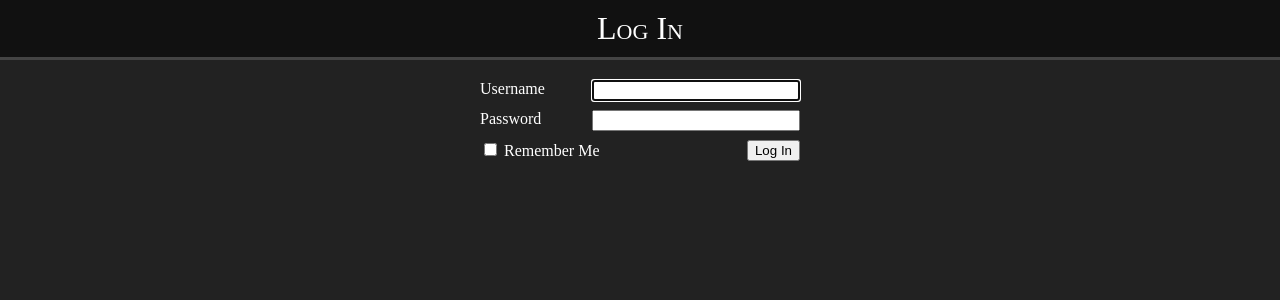
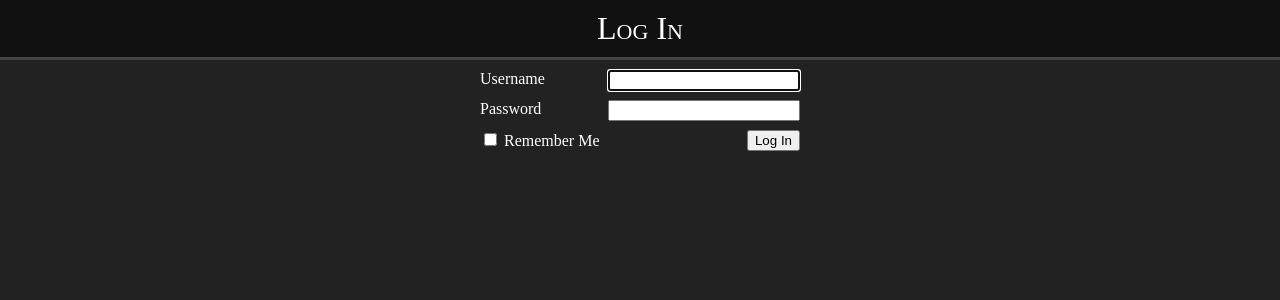
Before and after one commit to spurll/vote, a Flask app: page /login in a window 1280 px wide. Shown: the top 300 px of the page. Run offline with Flask 2, Linux system fonts and the light colour scheme; parts of the project's set-up code (start-up, migrations or seed data) failed here and were passed over.

Commit message:
Improve consistency between Flask projects

```diff
--- a/vote/static/style.css
+++ b/vote/static/style.css
@@ -30,7 +30,6 @@ input[type="password"] {
 	width: 100%;
 	max-width: 800px;
 	margin: auto;
-	padding-top: 10px;
 }
 
 #title-buffer {
@@ -130,18 +129,23 @@ input[type="password"] {
 }
 
 .wide {
-	width: 65%;
+	width: 60%;
 	top: 0px;
 }
 
 .narrow {
-	width: 35%;
+	width: 40%;
 	top: 0px;
 }
 
 .right {
 	float: right;
 	text-align: right;
+}
+
+.login {
+	max-width: 320px;
+	margin: auto;
 }
 
 .form {
--- a/vote/templates/login.html
+++ b/vote/templates/login.html
@@ -1,6 +1,6 @@
 {% extends "base.html" %}
 {% block content %}
-	<div style="width: 320px; margin: auto;">
+	<div class="login">
 		<form action="" method="POST" name="login">
 			{{form.hidden_tag()}}
 
```
